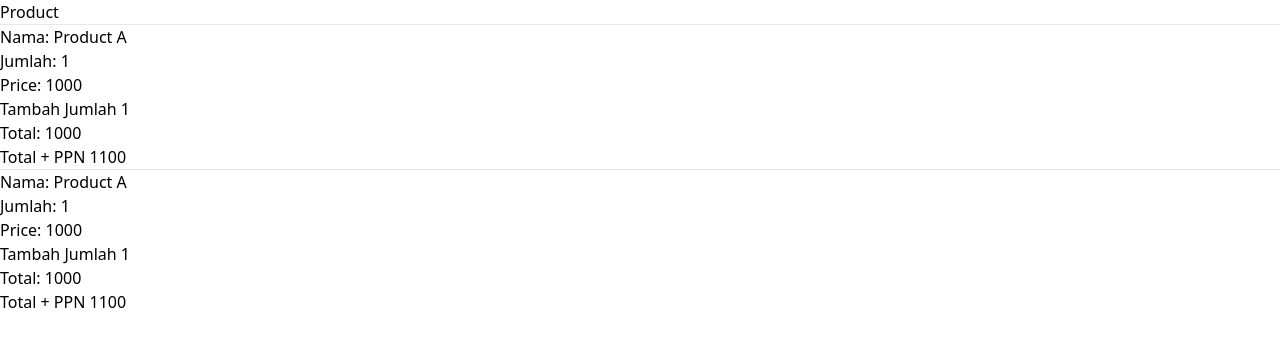
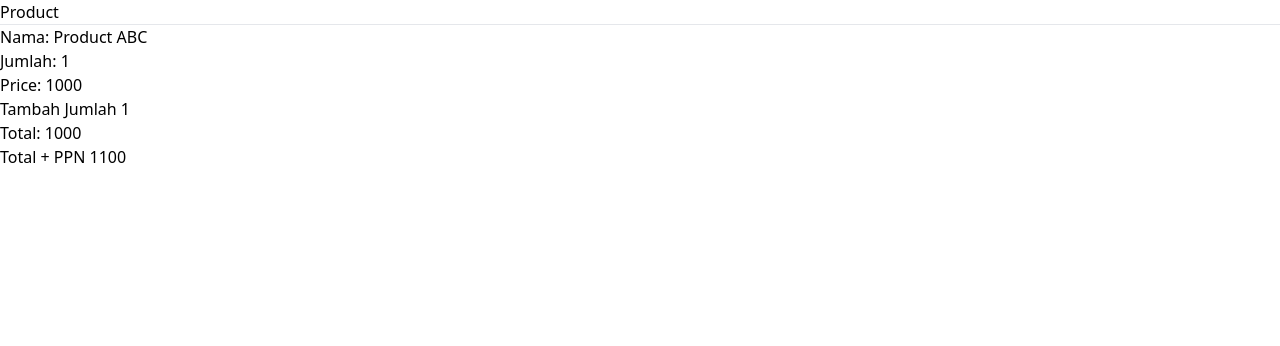
Before and after one commit to sandycahya23/sandy_mengajar_01, a Nuxt app: page /product in a window 1280 px wide. Shown: the top 346 px of the page. Built offline with nearby package versions, Linux system fonts and the light colour scheme.

Commit message:
pertemuan 2 computed & props

```diff
--- a/components/ProductCard.vue
+++ b/components/ProductCard.vue
@@ -1,8 +1,8 @@
 <template>
   <div>
-    <div>Nama: {{ name }}</div>
-    <div>Jumlah: {{ amount }}</div>
-    <div>Price: {{ price }}</div>
+    <div>Nama: {{ dataProduct.name }}</div>
+    <div>Jumlah: {{ dataProduct.amount }}</div>
+    <div>Price: {{ dataProduct.price }}</div>
     <button @click="addAmount">Tambah Jumlah 1</button>
     <div>Total: {{ total }}</div>
     <div>Total + PPN {{ totalAfterPPn }}</div>
@@ -11,16 +11,17 @@
 <script>
 export default {
   name: 'ProductCard',
-  data() {
-    return {
-      name: 'Product A',
-      amount: 1,
-      price: 1000,
+  props: {
+    dataProduct: {
+      type: Object,
+      default() {
+        return {}
+      },
     }
   },
   computed: {
     total() {
-      return this.amount * this.price;
+      return this.dataProduct.amount * this.dataProduct.price;
     },
     // PPN 10%
     totalAfterPPn() {
@@ -29,7 +30,8 @@ export default {
   },
   methods: {
     addAmount() {
-      this.amount += 1;
+      // eslint-disable-next-line vue/no-mutating-props
+      this.dataProduct.amount += 1;
     }
   }
 }
--- a/pages/product/index.vue
+++ b/pages/product/index.vue
@@ -2,16 +2,21 @@
   <div>
     <h1>Product</h1>
     <hr>
-    <ProductCard/>
-    <hr>
-    <ProductCard/>
+    <ProductCard :data-product="product"/>
   </div>
 </template>
 <script>
 export default {
   name: 'PageProductA',
   data() {
-
-  }
+    return {
+      product: {
+          id: 1,
+          name: 'Product ABC',
+          amount: 1,
+          price: 1000,
+        },
+    };
+  },
 }
 </script>
```
